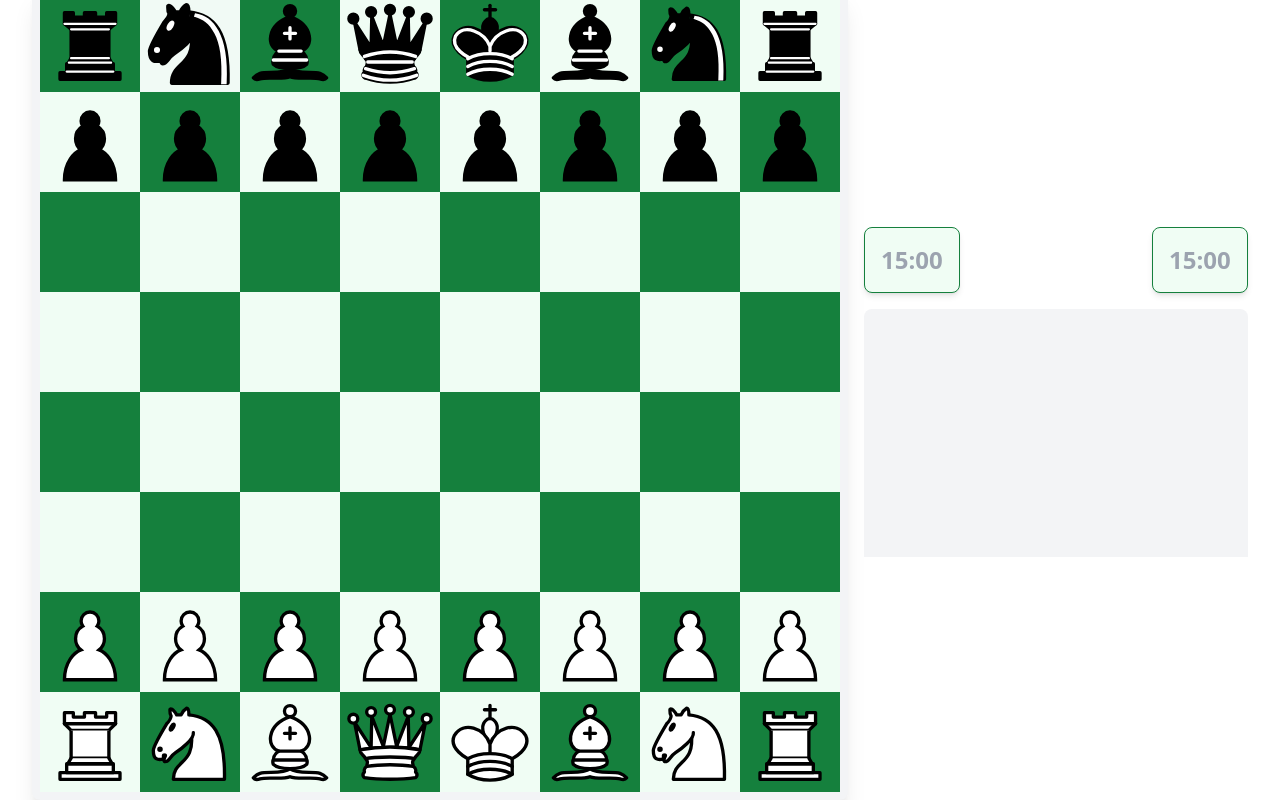
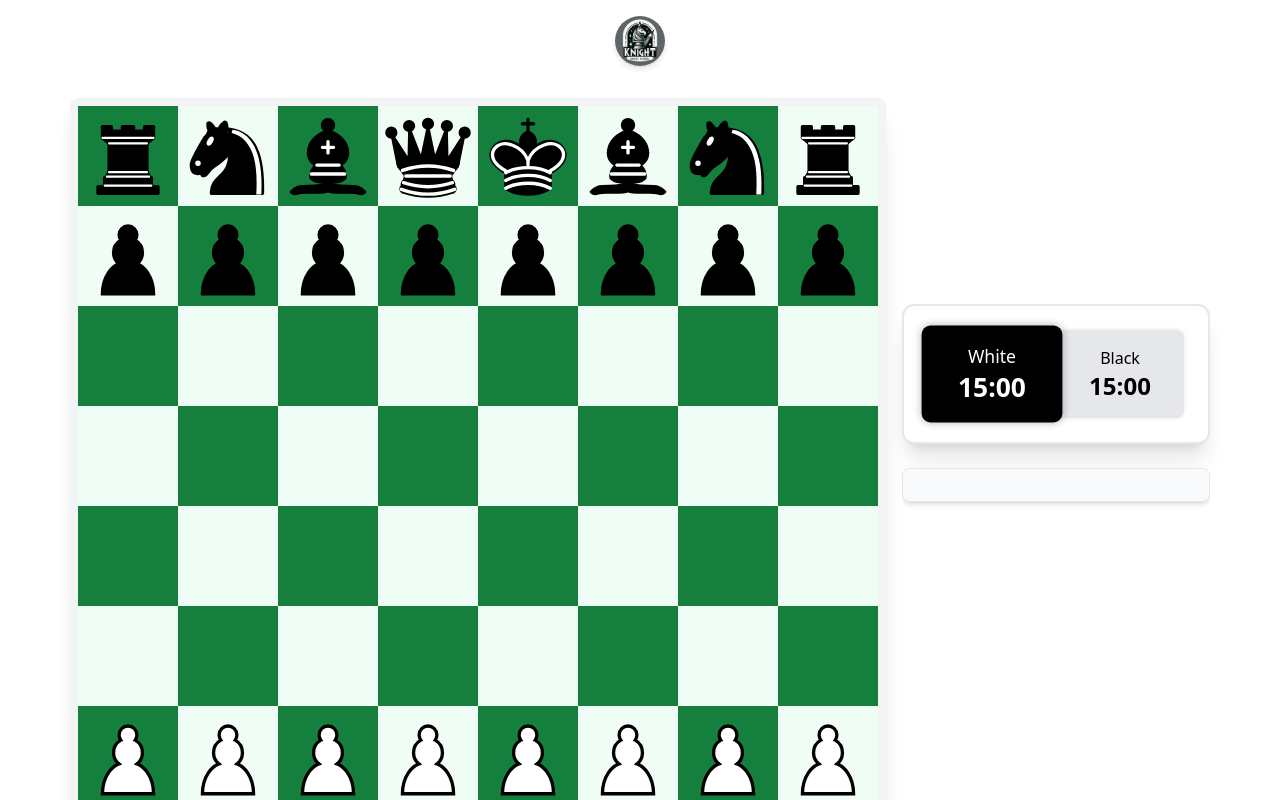
Before and after one commit to rahulragidev/my-board, a Next.js app: page / in a window 1280 px wide. Shown: the top 800 px of the page. Built offline with nearby package versions, Linux system fonts and the light colour scheme.

Commit message:
full & final design

```diff
--- a/components/Board.js
+++ b/components/Board.js
@@ -1,15 +1,15 @@
 import React, {
   useState,
   useRef,
-  memo,
   useCallback,
   useMemo,
   Suspense,
+  memo,
 } from "react";
 import Square from "./Square";
 import ChessPiece from "./ChessPiece";
 import EmptySquare from "./EmptySquare";
-import ChessClock from "./ChessClock";
+import CombinedChessClock from "./CombinedChessClock";
 import { isMoveValid } from "./ChessUtils";
 import { motion } from "framer-motion";
 import GameHistory from "./GameHistory";
@@ -28,12 +28,12 @@ const createInitialBoard = () => {
       if (rank === "8" || rank === "1") {
         const order = [
           "Rook",
-          "Knight",
+          "Night",
           "Bishop",
           "Queen",
           "King",
           "Bishop",
-          "Knight",
+          "Night",
           "Rook",
         ];
         piece = { type: order[files.indexOf(file)], color };
@@ -49,20 +49,18 @@ const createInitialBoard = () => {
 };
 
 const Board = () => {
+  const initialTime = 900; // 15 minutes in seconds
   const [boardState, setBoardState] = useState(createInitialBoard());
   const [turn, setTurn] = useState("white");
   const [gameStarted, setGameStarted] = useState(false);
-  const initialTime = 900;
   const [whiteTime, setWhiteTime] = useState(initialTime);
   const [blackTime, setBlackTime] = useState(initialTime);
-  const squareRefs = useRef({});
   const [selectedPiece, setSelectedPiece] = useState(null);
   const [gameHistory, setGameHistory] = useState([]);
+  const squareRefs = useRef({});
 
   const movePiece = useCallback(
     (fromSquare, toSquare) => {
-      console.log("From square : " + fromSquare);
-      console.log("To square : " + toSquare);
       if (isMoveValid(boardState, fromSquare, toSquare)) {
         const newBoardState = {
           ...boardState,
@@ -70,32 +68,25 @@ const Board = () => {
           [fromSquare]: null,
         };
         setBoardState(newBoardState);
-        setTurn(turn === "white" ? "black" : "white");
+        setTurn((prevTurn) => (prevTurn === "white" ? "black" : "white"));
         const movedPiece = boardState[fromSquare]?.type;
-        setGameHistory([
-          ...gameHistory,
+        setGameHistory((prevHistory) => [
+          ...prevHistory,
           { from: fromSquare, to: toSquare, piece: movedPiece },
         ]);
       }
     },
-    [boardState, turn, gameHistory]
+    [boardState]
   );
 
   const selectPiece = useCallback(
     (position) => {
       const clickedPiece = boardState[position];
-
-      // Check if the clicked position has a piece of the current player
       if (clickedPiece && clickedPiece.color === turn) {
-        // Select the clicked piece
         setSelectedPiece(position);
-        console.log("Piece selected at position: " + position);
       } else if (selectedPiece) {
-        // If another piece is already selected, attempt to move it to the clicked position
         movePiece(selectedPiece, position);
-        setSelectedPiece(null); // Deselect the piece after attempting the move
-      } else {
-        console.log("Invalid selection or not your turn");
+        setSelectedPiece(null);
       }
     },
     [boardState, turn, selectedPiece, movePiece]
@@ -105,18 +96,13 @@ const Board = () => {
     (toSquare) => {
       if (!gameStarted) {
         setGameStarted(true);
-        setWhiteTime(initialTime);
-        setBlackTime(initialTime);
       }
-      console.log("On Square Click :" + toSquare); // Debugging log
       if (selectedPiece) {
         movePiece(selectedPiece, toSquare);
         setSelectedPiece(null);
-      } else {
-        console.log("No piece selected yet"); // Additional debugging
       }
     },
-    [selectedPiece, movePiece]
+    [gameStarted, selectedPiece, movePiece]
   );
 
   const onDragEnd = useCallback(
@@ -128,15 +114,26 @@ const Board = () => {
         setBlackTime(initialTime);
       }
 
-      const toSquare = Object.keys(squareRefs.current).find((square) => {
-        const rect = squareRefs.current[square].getBoundingClientRect();
-        return (
-          x >= rect.left && x <= rect.right && y >= rect.top && y <= rect.bottom
-        );
-      });
+      const closestSquare = Object.keys(squareRefs.current).reduce(
+        (closest, square) => {
+          const rect = squareRefs.current[square].getBoundingClientRect();
+          const squareCenterX = rect.left + rect.width / 2;
+          const squareCenterY = rect.top + rect.height / 2;
+          const distance = Math.sqrt(
+            Math.pow(x - squareCenterX, 2) + Math.pow(y - squareCenterY, 2)
+          );
 
-      if (toSquare) {
-        movePiece(fromSquare, toSquare);
+          if (!closest || distance < closest.distance) {
+            return { square, distance };
+          }
+
+          return closest;
+        },
+        null
+      );
+
+      if (closestSquare) {
+        movePiece(fromSquare, closestSquare.square);
       }
     },
     [turn, gameStarted, movePiece]
@@ -173,12 +170,11 @@ const Board = () => {
         );
       })
     );
-  }, [boardState, onDragEnd, onSquareClick, selectPiece]); // Make sure dependencies are correct
+  }, [boardState, onDragEnd, onSquareClick, selectPiece]);
 
   return (
     <Suspense fallback={<div>Loading...</div>}>
       <div className="flex flex-col lg:flex-row justify-center items-center w-full h-full p-4 gap-4">
-        {/* Chess Board */}
         <motion.div
           className="grid grid-cols-8 mt-4 mb-4 bg-gray-100 p-2 rounded-lg shadow-xl"
           initial={{ opacity: 0 }}
@@ -187,32 +183,16 @@ const Board = () => {
         >
           {boardLayout}
         </motion.div>
-
-        {/* Side Panel */}
-        <div className="space-y-2">
-          <div className="flex justify-between">
-            <ChessClock
-              playerColor="white"
-              isActive={turn === "white" && gameStarted}
-              time={whiteTime}
-              setTime={setWhiteTime}
-              className={
-                turn === "white" ? "bg-white text-black" : "bg-gray-300"
-              }
-            />
-            <ChessClock
-              playerColor="black"
-              isActive={turn === "black" && gameStarted}
-              time={blackTime}
-              setTime={setBlackTime}
-              className={
-                turn === "black" ? "bg-black text-white" : "bg-gray-300"
-              }
-            />
-          </div>
+        <div className="space-y-2 w-full md:w-1/4">
+          <CombinedChessClock
+            gameStarted={gameStarted}
+            whiteTime={whiteTime}
+            blackTime={blackTime}
+            turn={turn}
+            setWhiteTime={setWhiteTime}
+            setBlackTime={setBlackTime}
+          />
           <div className="overflow-y-auto h-32 lg:h-64">
-            {" "}
-            {/* Scrollable Notation Container */}
             <GameHistory history={gameHistory} className="lg:w-1/4 w-full" />
           </div>
         </div>
@@ -221,5 +201,4 @@ const Board = () => {
   );
 };
 
-Board.displayName = "Board";
 export default memo(Board);
--- a/components/ChessClock.js
+++ /dev/null
@@ -1,41 +0,0 @@
-import React, { useEffect, useState } from "react";
-import { motion } from "framer-motion";
-
-const ChessClock = ({ isActive, time, setTime }) => {
-  useEffect(() => {
-    let interval = null;
-
-    if (isActive && time > 0) {
-      interval = setInterval(() => {
-        setTime((prevTime) => Math.max(prevTime - 1, 0));
-      }, 1000);
-    } else {
-      clearInterval(interval);
-    }
-
-    return () => clearInterval(interval);
-  }, [isActive, time, setTime]);
-
-  const formatTime = (time) => {
-    const minutes = Math.floor(time / 60);
-    const seconds = time % 60;
-    return `${minutes}:${seconds < 10 ? "0" : ""}${seconds}`;
-  };
-
-  return (
-    <motion.div
-      initial={{ scale: 0.8, opacity: 0 }}
-      animate={{ scale: 1, opacity: 1 }}
-      transition={{ duration: 0.5 }}
-      className={`rounded-lg p-2 md:p-4 shadow-md  w-1/4 text-md md:text-xl lg:text-2xl font-semibold border ${
-        isActive
-          ? "text-gray-100 bg-green-700 border-green-50"
-          : "text-gray-400 bg-green-50 border-green-700"
-      } transition-colors duration-500 ease-in-out transform hover:scale-105`}
-    >
-      {formatTime(time)}
-    </motion.div>
-  );
-};
-
-export default ChessClock;
--- a/components/ChessPiece.js
+++ b/components/ChessPiece.js
@@ -1,6 +1,6 @@
 import { memo } from "react";
 import Rook from "./Rook"; // Consider using lazy loading if these components are heavy
-import Knight from "./Knight";
+import Night from "./Night";
 import Bishop from "./Bishop";
 import Queen from "./Queen";
 import King from "./King";
@@ -8,7 +8,7 @@ import Pawn from "./Pawn";
 import { motion } from "framer-motion";
 
 const ChessPiece = memo(({ type, color, position, onDragEnd, selectPiece }) => {
-  const PieceComponent = { Rook, Knight, Bishop, Queen, King, Pawn }[type];
+  const PieceComponent = { Rook, Night, Bishop, Queen, King, Pawn }[type];
 
   // Added event propagation handling
   const handleClick = (e) => {
--- a/components/ChessUtils.js
+++ b/components/ChessUtils.js
@@ -17,7 +17,7 @@ export const isMoveValid = (boardState, fromSquare, toSquare) => {
   switch (movingPiece.type) {
     case "Rook":
       return isRookMoveValid(boardState, fromSquare, toSquare);
-    case "Knight":
+    case "Night":
       return isKnightMoveValid(fromSquare, toSquare);
     case "Bishop":
       return isBishopMoveValid(boardState, fromSquare, toSquare);
--- /dev/null
+++ b/components/CombinedChessClock.js
@@ -0,0 +1,74 @@
+import React, { useEffect } from "react";
+import { motion } from "framer-motion";
+
+const CombinedChessClock = ({
+  gameStarted,
+  whiteTime,
+  blackTime,
+  turn,
+  setWhiteTime,
+  setBlackTime,
+}) => {
+  useEffect(() => {
+    let interval;
+
+    if (gameStarted) {
+      interval = setInterval(() => {
+        if (turn === "white" && whiteTime > 0) {
+          setWhiteTime((time) => time - 1);
+        } else if (turn === "black" && blackTime > 0) {
+          setBlackTime((time) => time - 1);
+        }
+      }, 1000);
+    }
+
+    return () => clearInterval(interval);
+  }, [gameStarted, whiteTime, blackTime, turn, setWhiteTime, setBlackTime]);
+
+  const formatTime = (time) => {
+    const minutes = Math.floor(time / 60);
+    const seconds = time % 60;
+    return `${minutes}:${seconds < 10 ? "0" : ""}${seconds}`;
+  };
+
+  const timerVariants = {
+    active: { scale: 1.1, boxShadow: "0px 0px 8px rgba(0, 0, 0, 0.3)" },
+    inactive: { scale: 1, boxShadow: "0px 0px 4px rgba(0, 0, 0, 0.1)" },
+  };
+
+  return (
+    <motion.div
+      initial={{ scale: 0.8, opacity: 0 }}
+      animate={{ scale: 1, opacity: 1 }}
+      transition={{ type: "spring", stiffness: 260, damping: 20 }}
+      className="flex justify-between items-center w-full p-6 bg-white rounded-xl shadow-xl border-2 border-gray-200"
+    >
+      <motion.div
+        className={`flex flex-col items-center justify-center p-4 rounded-lg w-full ${
+          turn === "white" ? "bg-black text-white" : "bg-gray-200 text-black"
+        }`}
+        variants={timerVariants}
+        animate={turn === "white" ? "active" : "inactive"}
+      >
+        <span className="text-sm md:text-base font-medium">White</span>
+        <span className="text-lg md:text-2xl font-bold">
+          {formatTime(whiteTime)}
+        </span>
+      </motion.div>
+      <motion.div
+        className={`flex flex-col items-center justify-center p-4 rounded-lg w-full ${
+          turn === "black" ? "bg-black text-white" : "bg-gray-200 text-black"
+        }`}
+        variants={timerVariants}
+        animate={turn === "black" ? "active" : "inactive"}
+      >
+        <span className="text-sm md:text-base font-medium">Black</span>
+        <span className="text-lg md:text-2xl font-bold">
+          {formatTime(blackTime)}
+        </span>
+      </motion.div>
+    </motion.div>
+  );
+};
+
+export default CombinedChessClock;
--- a/components/GameHistory.js
+++ b/components/GameHistory.js
@@ -5,11 +5,12 @@ const GameHistory = ({ history }) => {
   const historyRef = useRef(null);
 
   useEffect(() => {
-    setTimeout(() => {
     if (historyRef.current) {
-        historyRef.current.scrollTop = historyRef.current.scrollHeight;
+      historyRef.current.scrollTo({
+        top: historyRef.current.scrollHeight,
+        behavior: "smooth",
+      });
     }
-    }, 100); // Adjust delay as needed
   }, [history]);
 
   // Convert move data to standard chess notation
@@ -45,50 +46,72 @@ const GameHistory = ({ history }) => {
     visible: { opacity: 1, x: 0 },
   };
 
+  const loadingDotsVariants = {
+    animate: {
+      opacity: [0, 1, 0],
+      transition: { repeat: Infinity, duration: 1.2 },
+    },
+  };
+
   return (
+    <div className="relative max-w-md mx-auto my-4">
       <motion.div
-      ref={historyRef} // Attach the ref to the container
-      className="game-history w-96 md:h-96 mx-auto mt-2 p-1 rounded-lg shadow-lg overflow-y-scroll bg-gray-100"
+        ref={historyRef}
+        className="game-history relative p-4 rounded-lg shadow-md overflow-y-auto bg-gray-50 border border-gray-200"
         initial="hidden"
         animate="visible"
         transition={{ staggerChildren: 0.1 }}
+        style={{ maxHeight: "300px" }} // Adjust height as needed
       >
-      <ul className="list-none space-y-1">
-        {formatHistory().map(({ moveNumber, whiteMove, blackMove }, index) => (
+        <ul className="space-y-3">
+          {formatHistory().map(
+            ({ moveNumber, whiteMove, blackMove }, index) => (
               <motion.li
                 key={moveNumber}
-            className={`flex items-center justify-between px-2 py-1 rounded ${
-              index === history.length / 2 - 1 ? "bg-green-700" : ""
-            }`}
+                className="flex items-center justify-between bg-white rounded-lg px-4 py-3 shadow-sm"
                 variants={listItemVariants}
               >
-            <div className="flex-1 flex items-center space-x-2">
-              <span className="font-semibold">{moveNumber}.</span>
-              <div className="w-full bg-gray-100 p-2 rounded">
+                <span className="font-semibold text-gray-800">
+                  {moveNumber}.
+                </span>
+                <div className="flex-1 flex justify-between ml-4">
                   <span
                     className={`font-medium ${
                       whiteMove ? "text-black" : "text-gray-400"
                     }`}
                   >
-                  {whiteMove || "..."}
+                    {whiteMove || (
+                      <motion.span
+                        variants={loadingDotsVariants}
+                        animate="animate"
+                      >
+                        ...
+                      </motion.span>
+                    )}
+                  </span>
+                  <span
+                    className={`font-medium ${
+                      blackMove ? "text-black" : "text-gray-400"
+                    }`}
+                  >
+                    {blackMove || (
+                      <motion.span
+                        variants={loadingDotsVariants}
+                        animate="animate"
+                      >
+                        ...
+                      </motion.span>
+                    )}
                   </span>
                 </div>
+              </motion.li>
+            )
+          )}
+        </ul>
+        <div className="absolute top-0 left-0 right-0 h-8 bg-gradient-to-b from-gray-50 to-transparent"></div>
+        <div className="absolute bottom-0 left-0 right-0 h-8 bg-gradient-to-t from-gray-50 to-transparent"></div>
+      </motion.div>
     </div>
-            <div className="flex-1 flex items-center space-x-2">
-              <div className="w-full bg-gray-200 p-2 rounded">
-                <span
-                  className={`font-medium ${
-                    blackMove ? "text-gray-800" : "text-gray-400"
-                  }`}
-                >
-                  {blackMove || "..."}
-                </span>
-              </div>
-            </div>
-          </motion.li>
-        ))}
-      </ul>
-    </motion.div>
   );
 };
 
--- a/components/Knight.js
+++ b/components/Night.js
@@ -3,7 +3,7 @@ import Image from "next/image";
 import { motion } from "framer-motion";
 import { debounce } from "lodash";
 
-const Knight = memo(({ color, square, onDragEnd }) => {
+const Night = memo(({ color, square, onDragEnd }) => {
   const debouncedOnDragEnd = debounce((event, info) => {
     onDragEnd(color, square, info.point.x, info.point.y);
   }, 100); // Adjust debounce time as needed
@@ -31,5 +31,5 @@ const Knight = memo(({ color, square, onDragEnd }) => {
   );
 });
 
-Knight.displayName = "Knight";
-export default Knight;
+Night.displayName = "Night";
+export default Night;
--- a/pages/index.js
+++ b/pages/index.js
@@ -1,6 +1,7 @@
 import React from "react";
 import { motion } from "framer-motion";
 import Board from "@/components/Board";
+import Image from "next/image";
 
 export default function Home() {
   return (
@@ -8,20 +9,36 @@ export default function Home() {
       initial={{ opacity: 0 }}
       animate={{ opacity: 1 }}
       transition={{ duration: 1 }}
-      className="flex flex-col items-center justify-center w-screen h-screen bg-white text-gray-800 overflow-x-auto overflow-y-auto"
+      className="flex flex-col items-center justify-center min-h-screen bg-white text-gray-800"
     >
       <motion.div
-        initial={{ x: -200, opacity: 0 }}
-        animate={{ x: 0, opacity: 1 }}
-        transition={{ delay: 0.5, duration: 1 }}
+        initial={{ scale: 0.8 }}
+        animate={{ scale: 1 }}
+        transition={{ delay: 0.2, duration: 0.5, type: "spring" }}
+      >
+        <Image
+          src="/images/logo.png"
+          alt="Logo"
+          width={50}
+          height={50}
+          className="rounded-full shadow-md mt-4"
+        />
+      </motion.div>
+
+      <motion.div
+        initial={{ y: -30, opacity: 0 }}
+        animate={{ y: 0, opacity: 1 }}
+        transition={{ delay: 0.6, duration: 0.7 }}
+        className="w-full px-2"
       >
         <Board />
       </motion.div>
+
       <motion.p
-        initial={{ y: 50, opacity: 0 }}
+        initial={{ y: 20, opacity: 0 }}
         animate={{ y: 0, opacity: 1 }}
-        transition={{ delay: 1, duration: 1 }}
-        className="text-gray-400 font-extrabold text-xs"
+        transition={{ delay: 1, duration: 0.7 }}
+        className="text-gray-500 font-medium mt-5 text-sm"
       >
         Created by Rahul Ragi
       </motion.p>
```
Also changed, not shown: public/images/logo.png (added). Lines whose indentation alone changed are shown as unchanged.
